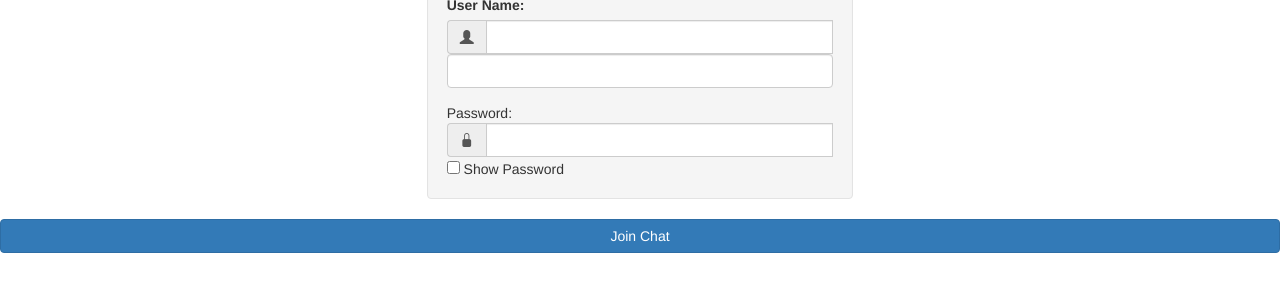
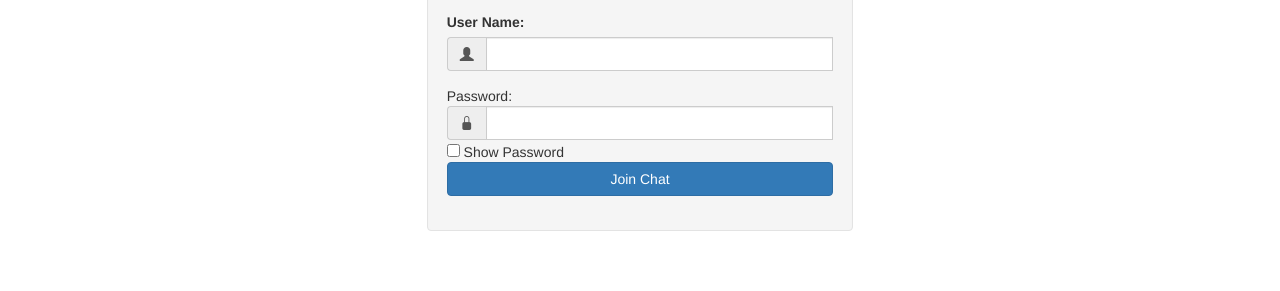
Before and after one commit to qrizzz0/live, a plain HTML site: page frontend/index.html in a window 1280 px wide. Shown: the part 359-650 px from the top of the page. Drawn offline with nearby package versions, Linux system fonts and the light colour scheme.

Commit message:
ændret i index + room

```diff
--- a/frontend/index.html
+++ b/frontend/index.html
@@ -43,11 +43,9 @@
                   <span class="input-group-addon">
                     <i class="glyphicon glyphicon-user"></i>
                   </span>
-
                   <input class="form-control" id="name" name="name" placeholder="" type="text" required>
                   <p id="valid2"></p>
                 </div>
-                    <input class="form-control" id="name" name="name" placeholder="" type="text">
               </div>
 
               Password:</label>
@@ -59,12 +57,10 @@
                 <p id="valid3"></p>
               </div>
               <input type="checkbox" onclick="showPassword()"> Show Password
-                </div>
 
               <div class="form-group">
                 <input class="btn btn-primary btn-block" onclick="main()" type="submit" value="Join Chat"/>
               </div>
-
             </form>
 
           </div>
```
Also changed, not shown: frontend/room.html (+1 -0 lines). Lines whose indentation alone changed are shown as unchanged.
